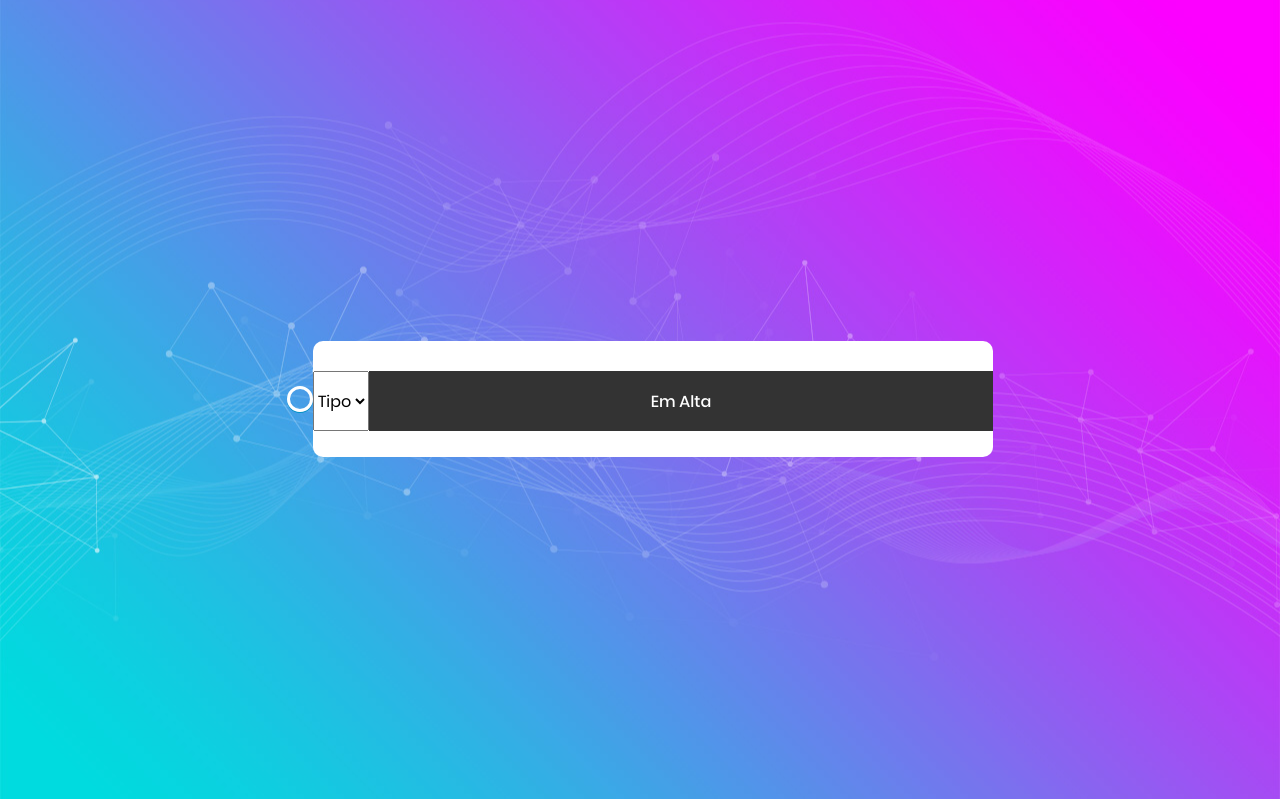
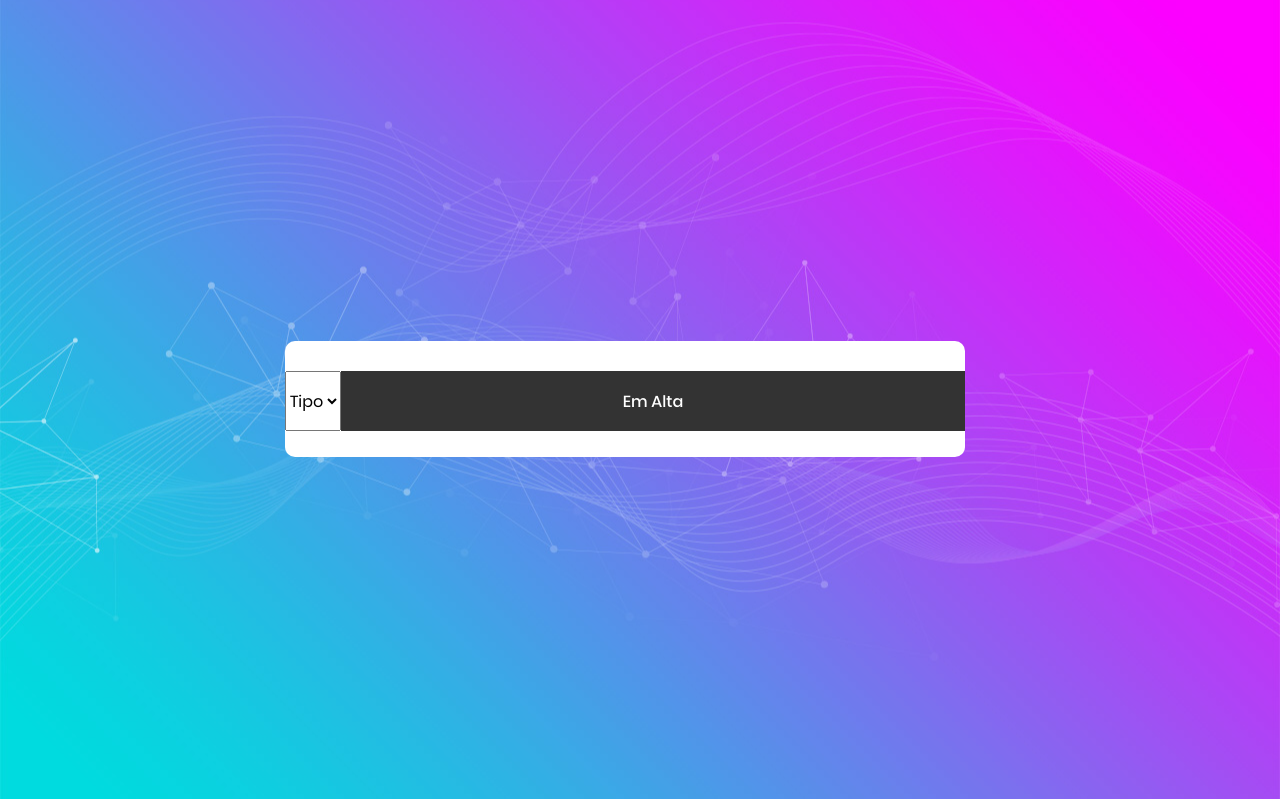
Before and after one commit to renatoracunha/shopperz, a CodeIgniter app: page /index.php/gupy/main in a window 1280 px wide. Shown: the part 57-856 px from the top of the page. Run offline with CodeIgniter, Linux system fonts and the light colour scheme; data that the repository does not hold is empty; some libraries are stand-ins or nearby versions.

Commit message:
ajuste do botão de pesquisar #1

```diff
--- a/application/views/lojas_ativas.php
+++ b/application/views/lojas_ativas.php
@@ -93,17 +93,17 @@ if(!empty($_SESSION['user_id']))
   .search > h3 {
     font-weight: normal;
   }
-  /* .search > div {
+  .search > div {
     display: inline-block;
     position: relative;
-  } */
+  }
 
   .search > div:after {
     content: "";
     background: white;
     width: 4px;
     height: 20px;
-    /* position: absolute; */
+    position: absolute;
     top: 20px;
     right:0px;
     transform: rotate(135deg);
@@ -152,9 +152,9 @@ if(!empty($_SESSION['user_id']))
   </div>
   <div class="limiter">
     <div class="container-login100" style="background-image: url('<?php echo site_url(); ?>/imagens/bg-01.jpg');">
-      <div>
+      <div class="row" style="margin-bottom: 3%">
         <div class="search" >
-          <div>
+          <div class="row">
             <input id="input_pesquisar"  onkeyup="pesquisar_loja(this.value)" type="text" placeholder="       Pesquisar lojas . . ." required>
           </div>
         </div>
```
